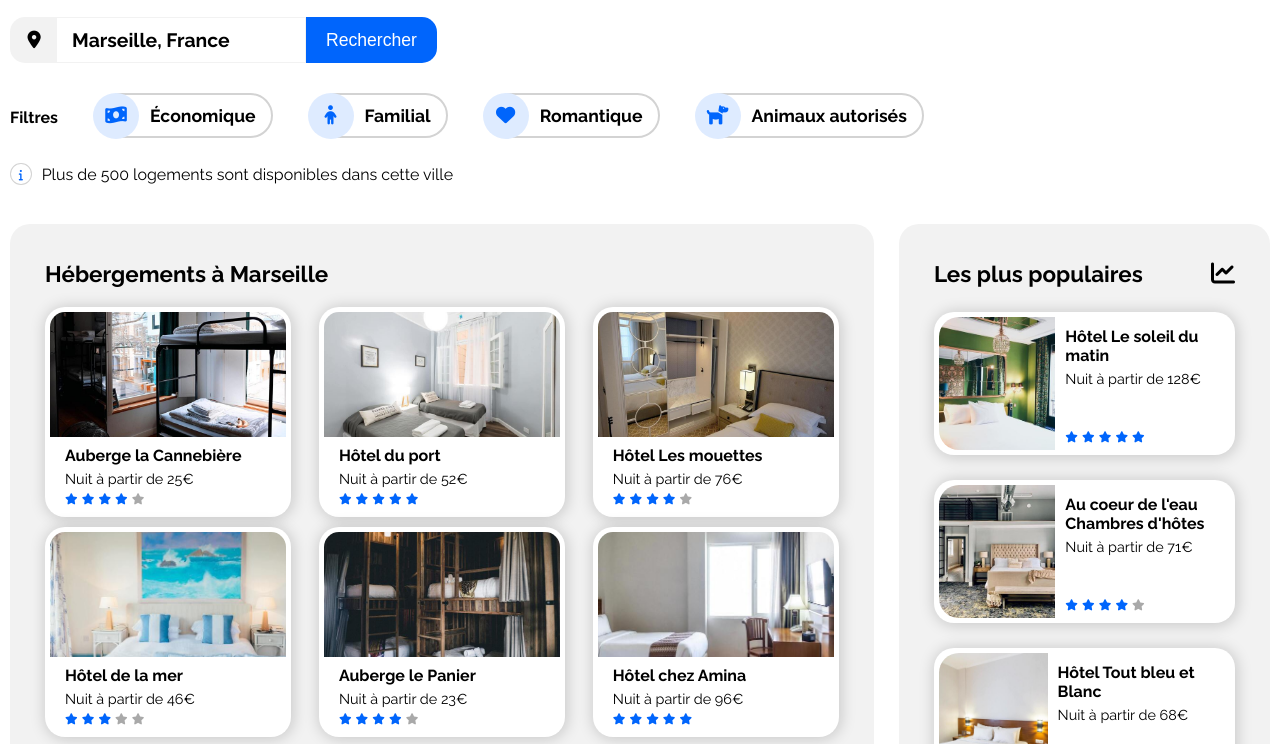
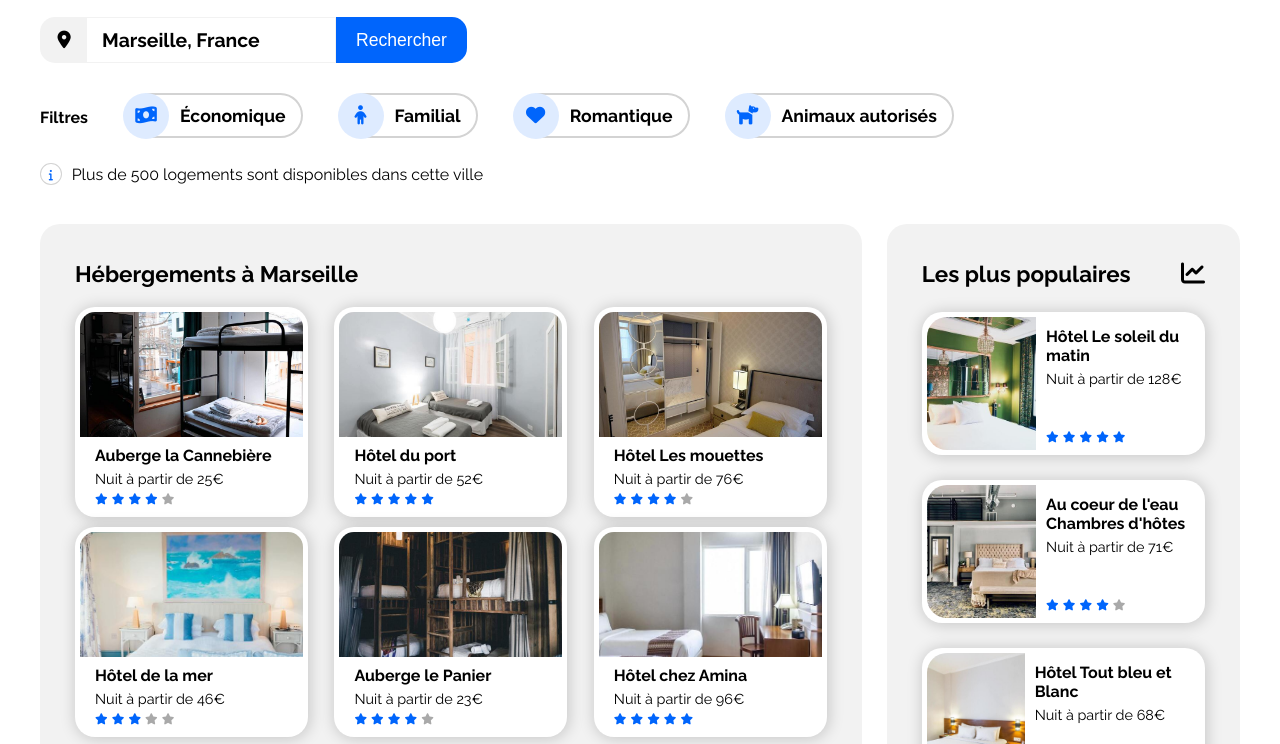
Before and after one commit to maiinawa/maitenina_2_05-02-2021, a plain HTML site: page index.html in a window 1280 px wide. Shown: the part 154-898 px from the top of the page. Drawn offline with Linux system fonts and the light colour scheme.

Commit message:
resize body padding

```diff
--- a/style/style.css
+++ b/style/style.css
@@ -560,7 +560,7 @@ footer ul {
 
 @media screen and (min-width: 1250px) {
   body {
-    padding: 0 10px;
+    padding: 0 40px;
   }
   nav #logo {
     padding: 20px 0 0 0;
```
Also changed, not shown: index.html (line endings or trailing spaces).
